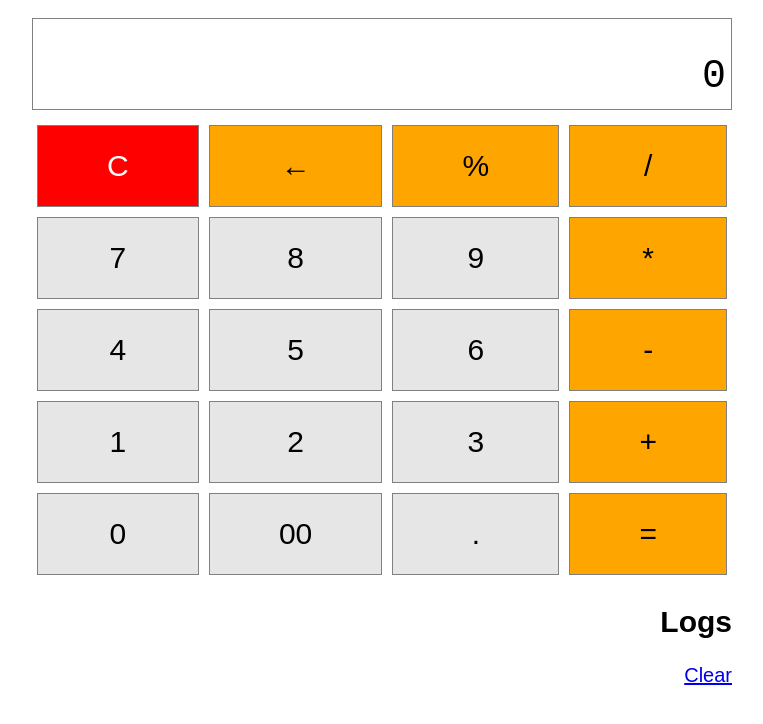
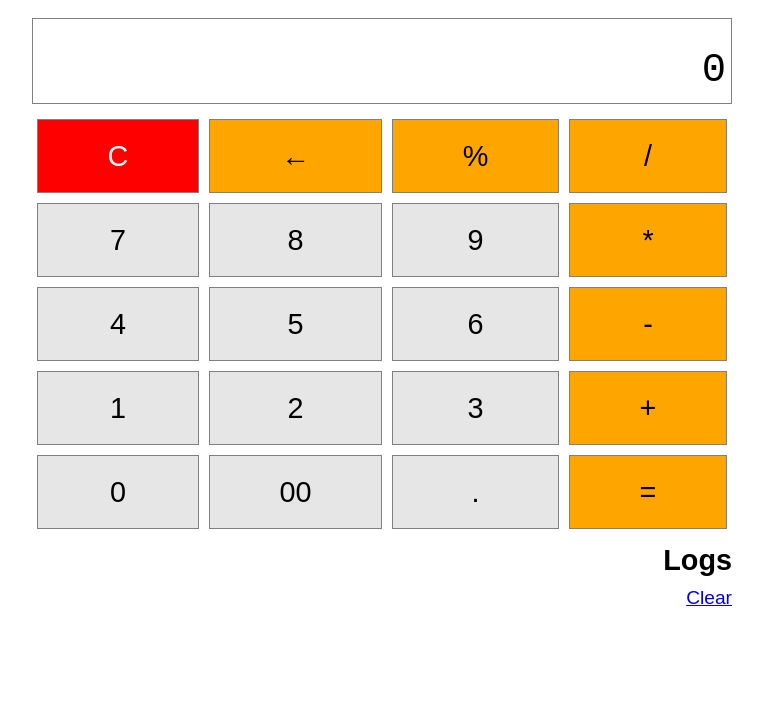
Before and after one commit to pratikabu/calculator, a website: page index.html in a window 1280 px wide. Shown: the whole page, without its empty margins (258-1021 px from the left). Drawn offline with nearby package versions, Linux system fonts and the light colour scheme.

Commit message:
pixels to em

```diff
--- a/res/stylesheet.css
+++ b/res/stylesheet.css
@@ -1,9 +1,8 @@
 .calcButton {
-    /*width: 70px;*/
-    height: 80px;
-    line-height: 80px;
+    height: 2.5em;
+    line-height: 2.5em;
     margin: 5px;
-    font-size: 30px;
+    font-size: 1.5em;
     text-align: center;
     border: 1px SOLID GRAY;
     background-color: #e6e6e6;
@@ -42,7 +41,7 @@ a.btnAC {
     resize: none;
     padding: 0;
     margin: 0;
-    font-size: 40px;
+    font-size: 2.6em;
 }
 #resultDiv textarea, #resultDiv textarea:focus {
     border: 0;
@@ -55,7 +54,7 @@ a.btnAC {
 }
 body {
     text-align: center;
-    font-size: 20px;
+    font-size: 1.2em;
     font-family: Arial, serif;
 }
 
@@ -65,11 +64,19 @@ body {
 }
 
 #expressionDiv {
-    height: 30px;
+    height: 1.2em;
+}
+
+h2 {
+	margin: 10px 0;
 }
 
 @media screen and (max-width: 720px) {
     .maindiv {
         width: 100%;
     }
+
+    .calcButton {
+        font-size: 1em;
+    }
 }
```
